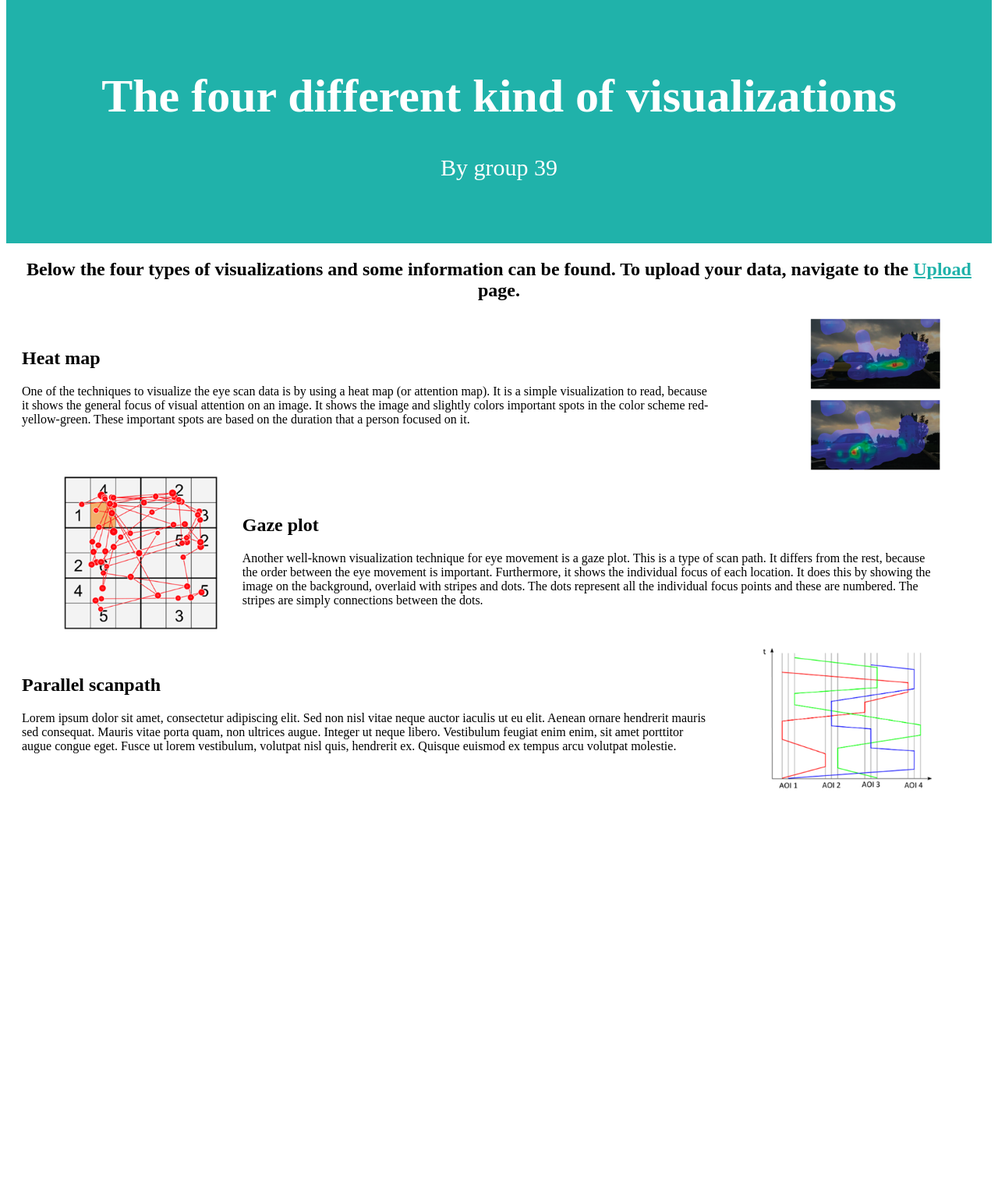
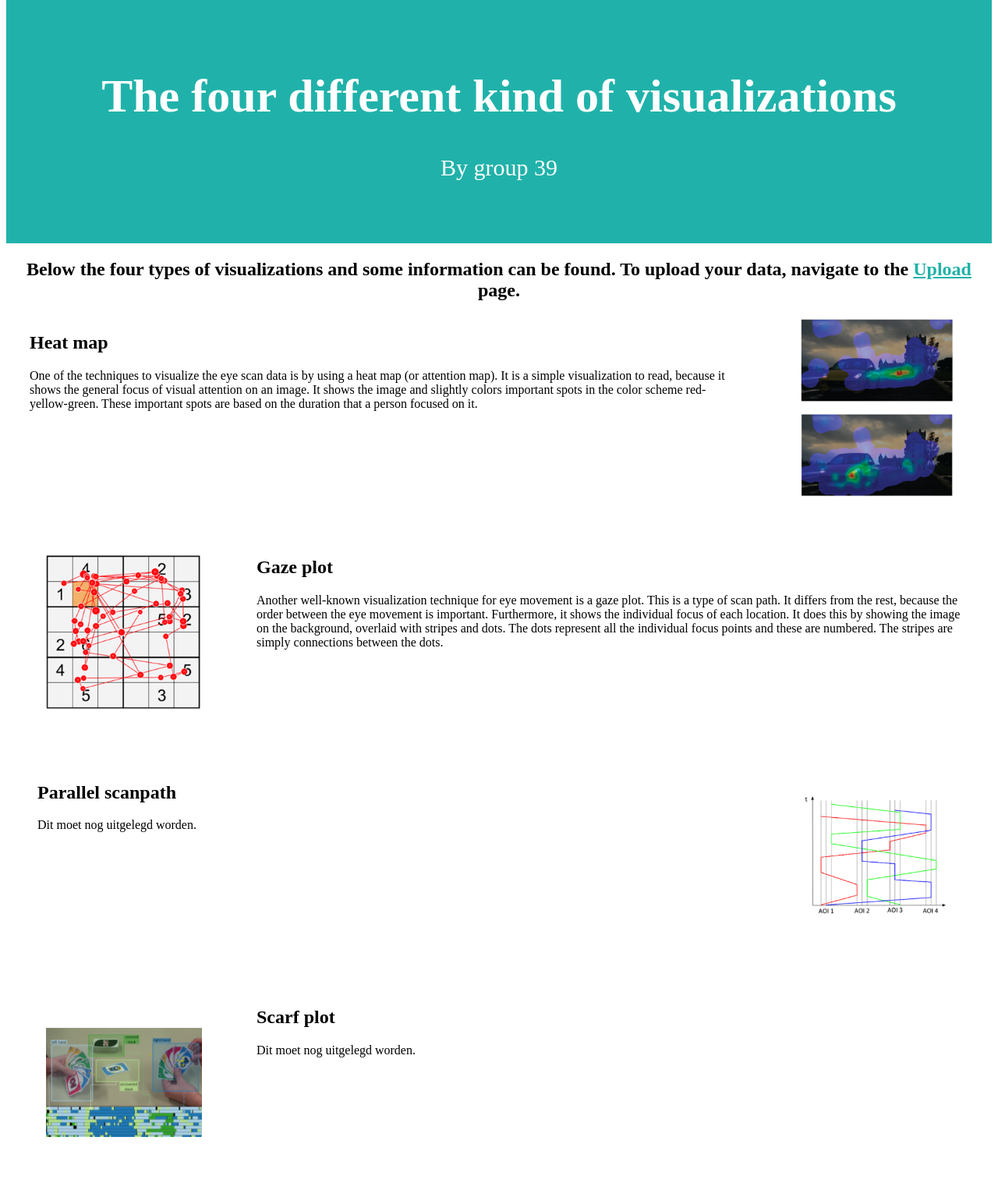
Before and after one commit to ThijsLacquet/DBL-HTI-Webtech, a PHP site: page /websitess/visualization.htm in a window 1280 px wide. Shown: the part 59-1576 px from the top of the page at 78% size. Before the commit the page ends 1070 px from the top, so only its background shows below. Run offline with PHP 8.4, Linux system fonts and the light colour scheme.

Commit message:
Visualization page
Visualisatie pagina werkt nou als je het scherm kleiner/groter maakt

```diff
--- a/websitess/main.css
+++ b/websitess/main.css
@@ -55,28 +55,67 @@
   font-size: 50px;
 }
 
-.vis_text_left {
-  text-align: left;
-  float: left;
-  margin: 20px;
-  width: 70%;
+.grid {
+  display: grid;
+  grid-template-columns: 1fr 1fr 1fr 1fr;
+  grid-template-rows: 1fr 1fr 1fr 1fr;
+  grid-template-areas:
+  "text_1 text_1 text_1 image_1"
+  "image_2 text_2 text_2 text_2"
+  "text_3 text_3 text_3 image_3"
+  "image_4 text_4 text_4 text_4";
+  grid-row-gap: 50px;
+  grid-column-gap: 20px;
 }
 
-.vis_text_right {
-  text-align: left;
-  float: left;
-  margin: 30px;
-  width: 70%;
+.text_1 {
+  grid-area: text_1;
+  padding-left: 30px;
 }
 
-.image {
-  text-align: right;
-  float: left;
-  width: 20%;
-  margin-left: 20px;
+.text_2 {
+  grid-area: text_2;
+  padding-right: 30px;
+}
 
-  max-width: 100%;
-  height: auto;
+.text_3 {
+  grid-area: text_3;
+  padding-left: 40px;
+}
+
+.text_4 {
+  grid-area: text_4;
+  padding-right: 40px;
+}
+
+.image_1 {
+  grid-area: image_1;
+  align-self: center;
+  justify-self: center;
+}
+
+.image_2 {
+  grid-area: image_2;
+  align-self: center;
+  justify-self: center;
+}
+
+.image_3 {
+  grid-area: image_3;
+  align-self: center;
+  justify-self: center;
+}
+
+.image_4 {
+  grid-area: image_4;
+  align-self: center;
+  justify-self: center;
+}
+
+.grid div:nth-child(even) {
+}
+
+.grid div:nth-child(odd) {
 }
 
 .us p{
--- a/websitess/visualization.htm
+++ b/websitess/visualization.htm
@@ -23,26 +23,33 @@
        To upload your data, navigate to the <a href="upload.htm">Upload</a> page.</h2>
   </div>
 
-  <div class="vis_text_left">
+<div class="grid">
+  <div class="text_1">
     <h2>Heat map</h2>
-    <p>One of the techniques to visualize the eye scan data is by using a heat map (or attention map). It is a simple visualization to read, because it shows the general focus of visual attention on an image. It shows the image and slightly colors important spots in the color scheme red-yellow-green. These important spots are based on the duration that a person focused on it.</p>
+      <p>One of the techniques to visualize the eye scan data is by using a heat map (or attention map). It is a simple visualization to read, because it shows the general focus of visual attention on an image. It shows the image and slightly colors important spots in the color scheme red-yellow-green. These important spots are based on the duration that a person focused on it.</p>
   </div>
-  <div class="image">
-    <img src="Images/heat map.png" height="200">
+  <div class="image_1">
+    <img src="Images/heat map.png" width="200">
   </div>
-
-  <div class="image">
-    <img src="Images/gaze plot.png" height="200">
+  <div class="text_2">
+    <h2>Gaze plot</h2>
+      <p>Another well-known visualization technique for eye movement is a gaze plot. This is a type of scan path. It differs from the rest, because the order between the eye movement is important. Furthermore, it shows the individual focus of each location. It does this by showing the image on the background, overlaid with stripes and dots. The dots represent all the individual focus points and these are numbered. The stripes are simply connections between the dots.</p>
   </div>
-  <div class="vis_text_right">
-    <h2>Gaze plot</h2>
-    <p>Another well-known visualization technique for eye movement is a gaze plot. This is a type of scan path. It differs from the rest, because the order between the eye movement is important. Furthermore, it shows the individual focus of each location. It does this by showing the image on the background, overlaid with stripes and dots. The dots represent all the individual focus points and these are numbered. The stripes are simply connections between the dots.</p>
+  <div class="image_2">
+    <img src="Images/gaze plot.png" width="200">
   </div>
-
-  <div class="vis_text_left">
+  <div class="text_3">
     <h2>Parallel scanpath</h2>
-    <p>Lorem ipsum dolor sit amet, consectetur adipiscing elit. Sed non nisl vitae neque auctor iaculis ut eu elit. Aenean ornare hendrerit mauris sed consequat. Mauris vitae porta quam, non ultrices augue. Integer ut neque libero. Vestibulum feugiat enim enim, sit amet porttitor augue congue eget. Fusce ut lorem vestibulum, volutpat nisl quis, hendrerit ex. Quisque euismod ex tempus arcu volutpat molestie.</p>
+      <p>Dit moet nog uitgelegd worden.</p>
   </div>
-  <div class="image">
-    <img src="Images/parallel scanpath.png" height="200">
+  <div class="image_3">
+    <img src="Images/parallel scanpath.png" width="200">
   </div>
+  <div class="text_4">
+    <h2>Scarf plot</h2>
+      <p>Dit moet nog uitgelegd worden.</p>
+  </div>
+  <div class="image_4">
+    <img src="Images/scarf plot.png" width="200">
+  </div>
+</div>
```
Also changed, not shown: websitess/Images/scarf plot.png (added), 3 other files.
